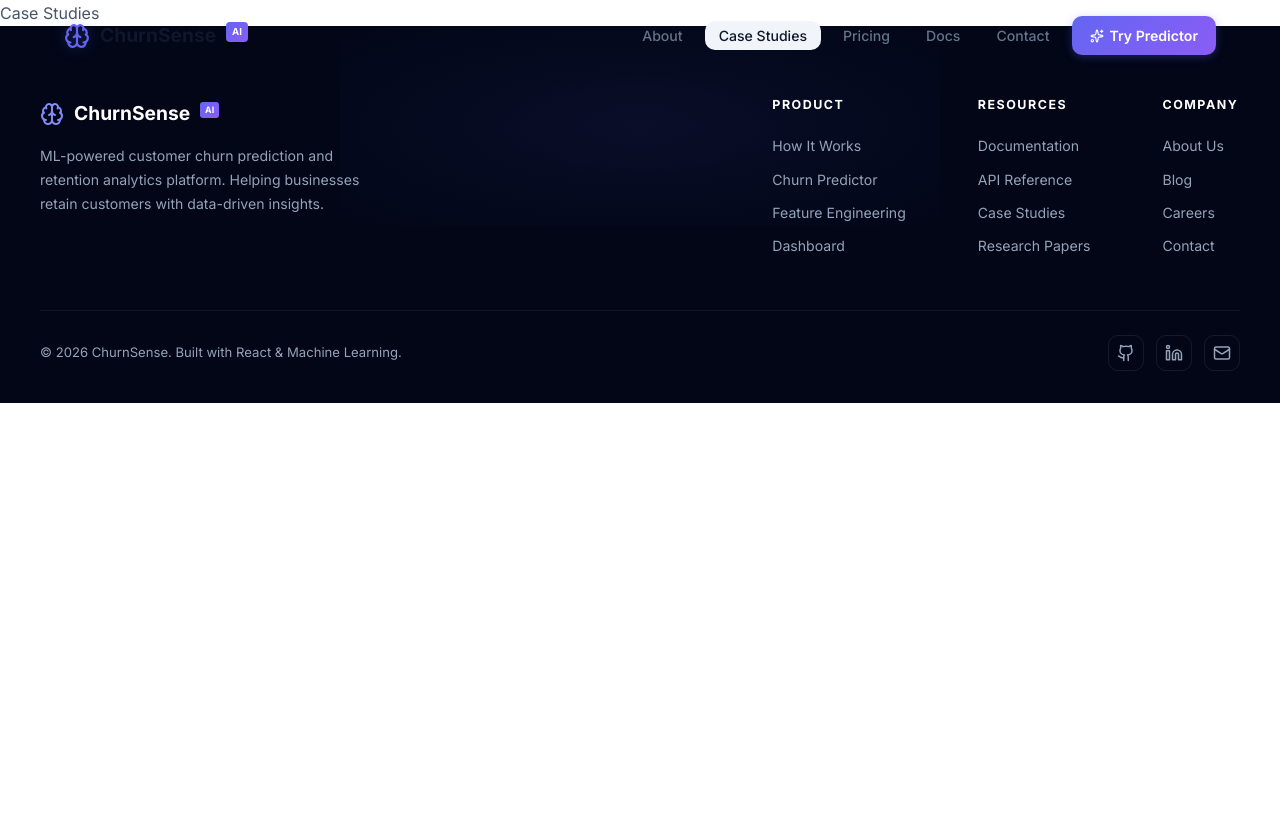
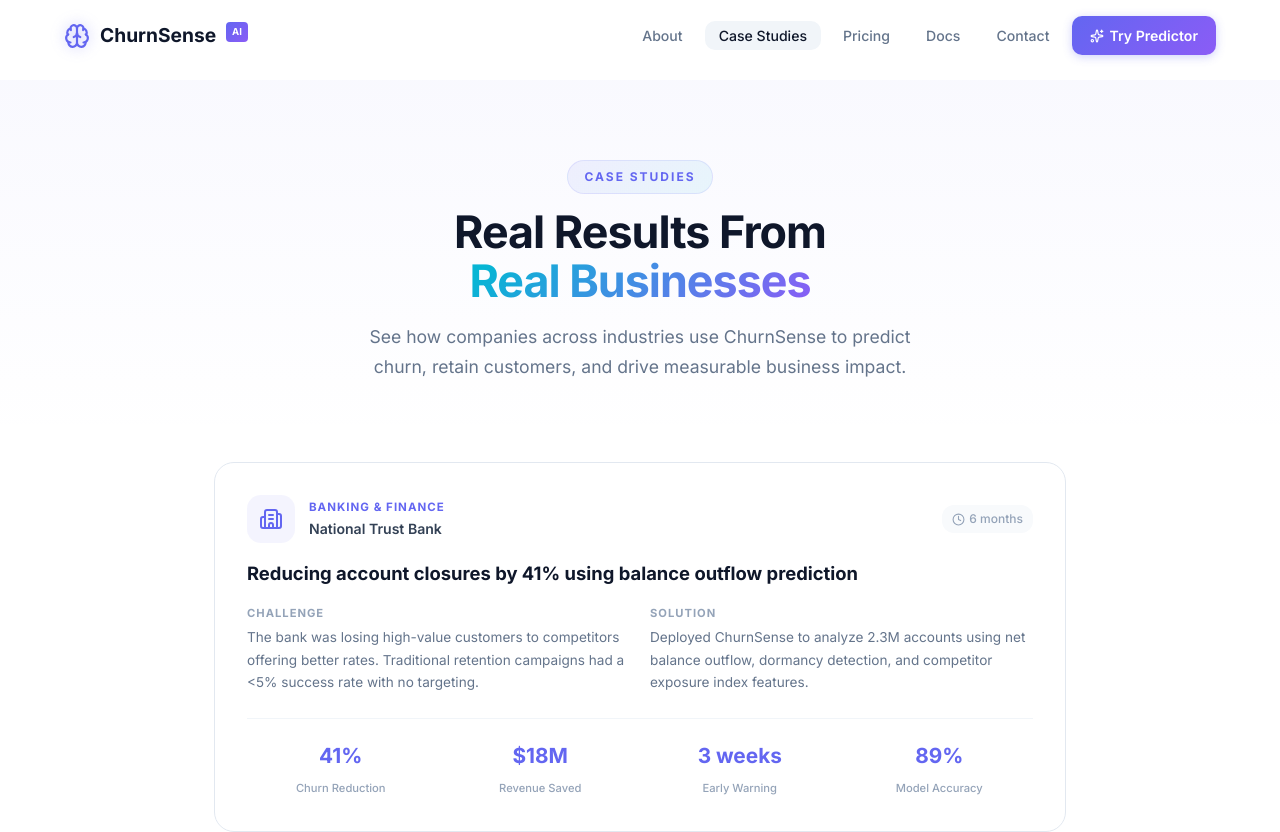
Before and after one commit to OmerTanveerofficial/churn-prediction-ml, a React (Vite) app: page /case-studies in a window 1280 px wide. Shown: the top 832 px of the page. Before the commit the page ends 800 px from the top, so only its background shows below. Built offline with nearby package versions, Linux system fonts and the light colour scheme.

Commit message:
Add Case Studies page with 4 industry examples

```diff
--- a/src/index.css
+++ b/src/index.css
@@ -1556,3 +1556,116 @@
   .about__values-grid { grid-template-columns: 1fr; }
   .about__team-grid { grid-template-columns: 1fr; }
 }
+
+/* ===== CASE STUDIES PAGE ===== */
+.cases__list {
+  max-width: 900px;
+  margin: 0 auto;
+  padding: 20px 24px 80px;
+  display: flex;
+  flex-direction: column;
+  gap: 28px;
+}
+.case-card {
+  background: rgba(255,255,255,0.8);
+  backdrop-filter: blur(10px);
+  border: 1px solid var(--gray-200);
+  border-radius: var(--radius-lg);
+  padding: 32px;
+  transition: all 0.3s ease;
+}
+.case-card:hover {
+  box-shadow: var(--shadow-lg);
+  transform: translateY(-3px);
+}
+.case-card__header {
+  display: flex;
+  align-items: center;
+  gap: 14px;
+  margin-bottom: 18px;
+}
+.case-card__icon {
+  width: 48px;
+  height: 48px;
+  border-radius: var(--radius);
+  display: flex;
+  align-items: center;
+  justify-content: center;
+  flex-shrink: 0;
+}
+.case-card__industry {
+  display: block;
+  font-size: 0.72rem;
+  font-weight: 700;
+  text-transform: uppercase;
+  letter-spacing: 1px;
+}
+.case-card__company {
+  display: block;
+  font-size: 0.88rem;
+  color: var(--gray-700);
+  font-weight: 600;
+}
+.case-card__timeline {
+  margin-left: auto;
+  display: flex;
+  align-items: center;
+  gap: 4px;
+  font-size: 0.75rem;
+  color: var(--gray-400);
+  background: var(--gray-50);
+  padding: 4px 10px;
+  border-radius: 12px;
+  font-weight: 500;
+  white-space: nowrap;
+}
+.case-card h3 {
+  font-size: 1.15rem;
+  line-height: 1.4;
+  margin-bottom: 20px;
+}
+.case-card__sections {
+  display: grid;
+  grid-template-columns: 1fr 1fr;
+  gap: 20px;
+  margin-bottom: 24px;
+}
+.case-card__section h4 {
+  font-size: 0.7rem;
+  text-transform: uppercase;
+  letter-spacing: 1px;
+  color: var(--gray-400);
+  margin-bottom: 6px;
+  font-weight: 700;
+}
+.case-card__section p {
+  font-size: 0.85rem;
+  color: var(--gray-500);
+  line-height: 1.65;
+}
+.case-card__results {
+  display: grid;
+  grid-template-columns: repeat(4, 1fr);
+  gap: 12px;
+  padding-top: 20px;
+  border-top: 1px solid var(--gray-100);
+}
+.case-card__result {
+  text-align: center;
+}
+.case-card__result-metric {
+  display: block;
+  font-size: 1.3rem;
+  font-weight: 800;
+}
+.case-card__result-label {
+  font-size: 0.7rem;
+  color: var(--gray-400);
+  font-weight: 500;
+}
+
+@media (max-width: 768px) {
+  .case-card__sections { grid-template-columns: 1fr; }
+  .case-card__results { grid-template-columns: repeat(2, 1fr); gap: 16px; }
+  .case-card__header { flex-wrap: wrap; }
+}
--- a/src/pages/CaseStudies.jsx
+++ b/src/pages/CaseStudies.jsx
@@ -1,3 +1,123 @@
+import { TrendingDown, DollarSign, Users, Clock, ArrowRight, Building2, Wifi, CreditCard, ShoppingBag } from 'lucide-react';
+import useScrollReveal from '../hooks/useScrollReveal';
+
+const caseStudies = [
+  {
+    icon: Building2,
+    industry: 'Banking & Finance',
+    company: 'National Trust Bank',
+    title: 'Reducing account closures by 41% using balance outflow prediction',
+    challenge: 'The bank was losing high-value customers to competitors offering better rates. Traditional retention campaigns had a <5% success rate with no targeting.',
+    solution: 'Deployed ChurnSense to analyze 2.3M accounts using net balance outflow, dormancy detection, and competitor exposure index features.',
+    results: [
+      { metric: '41%', label: 'Churn Reduction' },
+      { metric: '$18M', label: 'Revenue Saved' },
+      { metric: '3 weeks', label: 'Early Warning' },
+      { metric: '89%', label: 'Model Accuracy' },
+    ],
+    color: '#6366f1',
+    timeline: '6 months',
+  },
+  {
+    icon: Wifi,
+    industry: 'Telecommunications',
+    company: 'ConnectPlus Telecom',
+    title: 'Cutting subscriber churn from 5.2% to 2.1% monthly with ML-driven retention',
+    challenge: 'High monthly churn among fiber optic customers paying $80+/month. Support ticket volume was a lagging indicator — by the time complaints piled up, customers had already decided to leave.',
+    solution: 'Implemented usage trend analysis and payment behavior tracking to identify at-risk subscribers 4 weeks before churn, enabling proactive outreach.',
+    results: [
+      { metric: '60%', label: 'Churn Reduction' },
+      { metric: '$42M', label: 'Annual Savings' },
+      { metric: '4 weeks', label: 'Lead Time' },
+      { metric: '93%', label: 'Model Precision' },
+    ],
+    color: '#06b6d4',
+    timeline: '8 months',
+  },
+  {
+    icon: ShoppingBag,
+    industry: 'E-Commerce',
+    company: 'ShopWave Retail',
+    title: 'Boosting customer lifetime value by 28% through predictive engagement',
+    challenge: 'With 500K+ active customers, the marketing team couldn\'t distinguish between naturally low-frequency buyers and those about to churn. Blanket discount campaigns were eroding margins.',
+    solution: 'ChurnSense segmented the customer base using purchase recency, browsing patterns, and cart abandonment signals to deliver targeted retention offers only to truly at-risk customers.',
+    results: [
+      { metric: '28%', label: 'LTV Increase' },
+      { metric: '35%', label: 'Fewer Discounts' },
+      { metric: '2.4x', label: 'Campaign ROI' },
+      { metric: '91%', label: 'AUC-ROC Score' },
+    ],
+    color: '#8b5cf6',
+    timeline: '4 months',
+  },
+  {
+    icon: CreditCard,
+    industry: 'SaaS / Subscription',
+    company: 'CloudMetrics Pro',
+    title: 'Preventing enterprise contract non-renewals with account health scoring',
+    challenge: 'Enterprise clients ($50K+ ARR) were churning at renewal time with little warning. The sales team lacked visibility into product usage patterns that predicted non-renewal.',
+    solution: 'Built a real-time account health dashboard using feature login frequency, API usage trends, support sentiment analysis, and billing pattern changes.',
+    results: [
+      { metric: '52%', label: 'Renewal Uplift' },
+      { metric: '$8.5M', label: 'ARR Retained' },
+      { metric: '6 weeks', label: 'Early Signal' },
+      { metric: '87%', label: 'Recall Rate' },
+    ],
+    color: '#10b981',
+    timeline: '5 months',
+  },
+];
+
 export default function CaseStudies() {
-  return <div>Case Studies</div>;
+  const [ref, visible] = useScrollReveal(0.05);
+
+  return (
+    <div className="page case-studies" ref={ref}>
+      <section className="page-hero">
+        <div className="page-hero__inner">
+          <span className="section-label">Case Studies</span>
+          <h1>Real Results From<br /><span className="gradient-text">Real Businesses</span></h1>
+          <p>See how companies across industries use ChurnSense to predict churn, retain customers, and drive measurable business impact.</p>
+        </div>
+      </section>
+
+      <section className="cases__list">
+        {caseStudies.map((cs, i) => (
+          <div key={i} className={`case-card ${visible ? 'reveal' : ''}`} style={{ animationDelay: `${i * 0.12}s` }}>
+            <div className="case-card__header">
+              <div className="case-card__icon" style={{ background: `${cs.color}12`, color: cs.color }}>
+                <cs.icon size={24} />
+              </div>
+              <div>
+                <span className="case-card__industry" style={{ color: cs.color }}>{cs.industry}</span>
+                <span className="case-card__company">{cs.company}</span>
+              </div>
+              <span className="case-card__timeline">
+                <Clock size={13} /> {cs.timeline}
+              </span>
+            </div>
+            <h3>{cs.title}</h3>
+            <div className="case-card__sections">
+              <div className="case-card__section">
+                <h4>Challenge</h4>
+                <p>{cs.challenge}</p>
+              </div>
+              <div className="case-card__section">
+                <h4>Solution</h4>
+                <p>{cs.solution}</p>
+              </div>
+            </div>
+            <div className="case-card__results">
+              {cs.results.map((r, j) => (
+                <div key={j} className="case-card__result">
+                  <span className="case-card__result-metric" style={{ color: cs.color }}>{r.metric}</span>
+                  <span className="case-card__result-label">{r.label}</span>
+                </div>
+              ))}
+            </div>
+          </div>
+        ))}
+      </section>
+    </div>
+  );
 }
```
